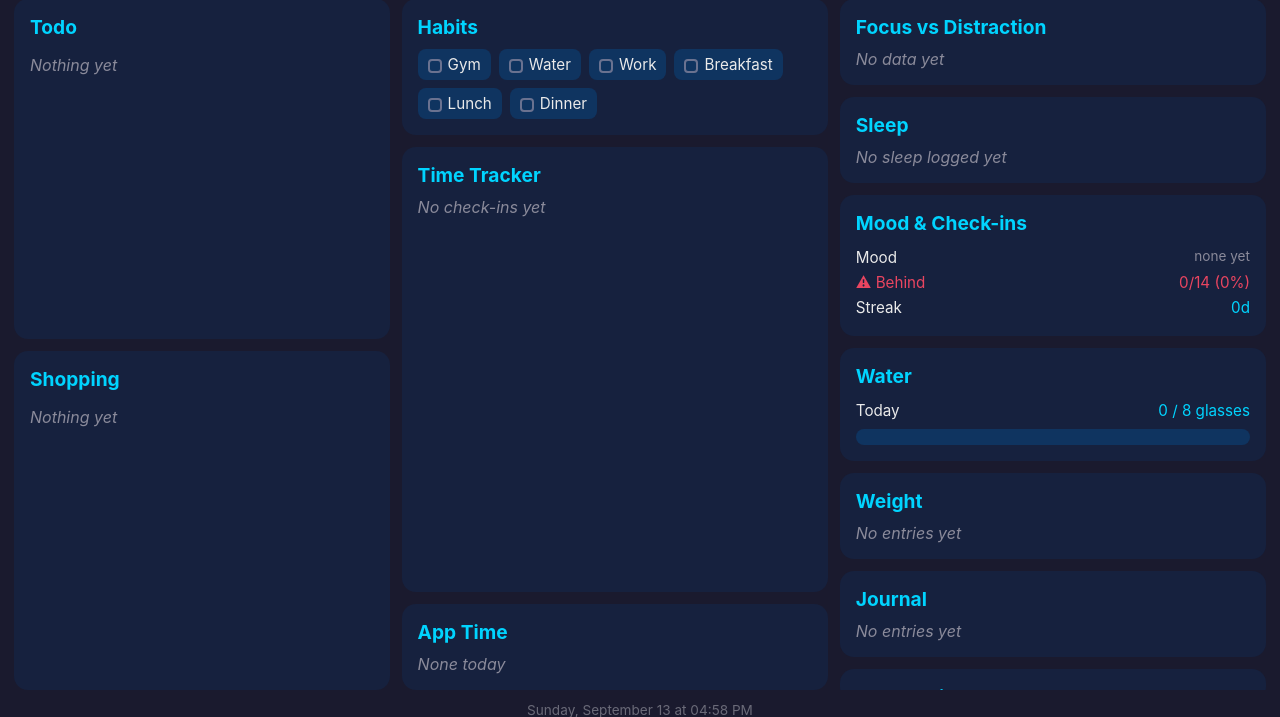
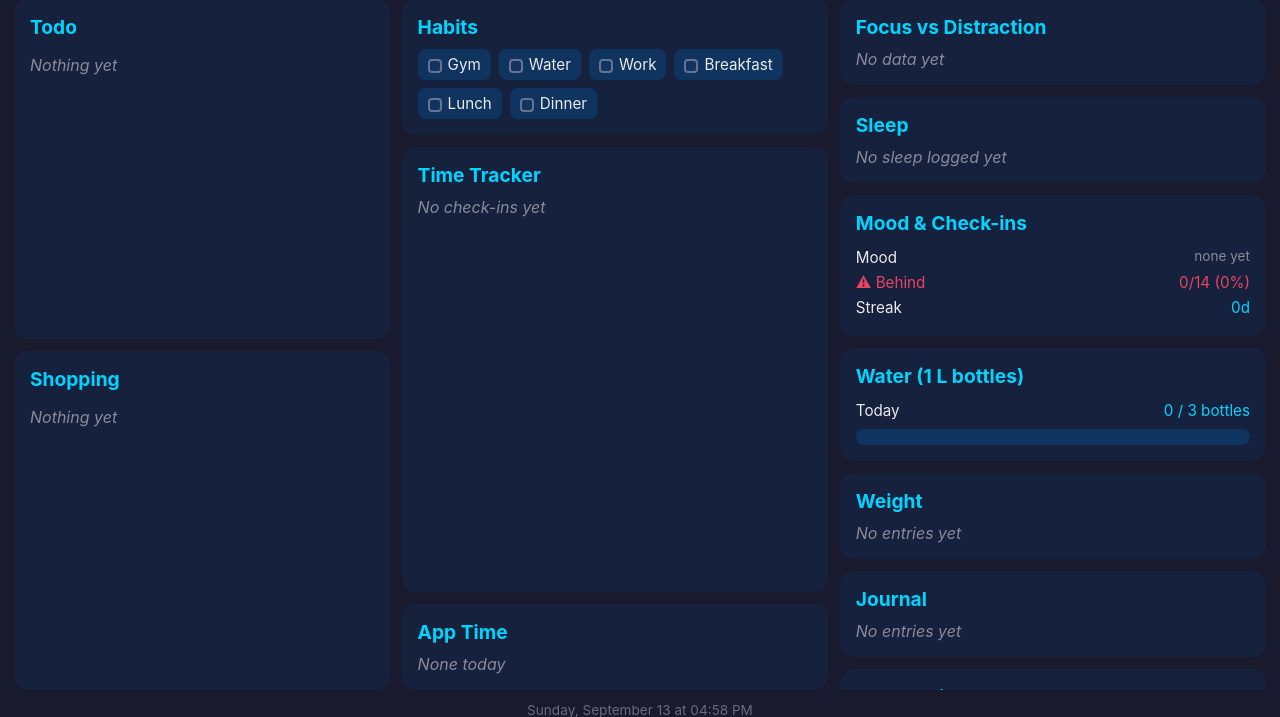
Before and after one commit to t8ykk5q9tq-cpu/Tododisplay, a Flask app: page /board in a window 1280 px wide. Shown: the part 68-785 px from the top of the page. Run offline with Flask 3, Linux system fonts and the light colour scheme; data comes from the database, SQL or seed files in the repository; data that the repository does not hold is empty.

Commit message:
Track water in 1 L bottles instead of glasses
Relabel hydration to 1 L bottles everywhere (phone card, board panel,
display line shows /3L) and set the default goal to 3 bottles/day
(WATER_GOAL). Each tap still logs one unit; the JSON field name is
unchanged so existing data and endpoints keep working.

```diff
--- a/app.py
+++ b/app.py
@@ -349,7 +349,7 @@ SLEEP_FILE = os.path.join(BASE_DIR, "sleep_log.json")
 WATER_FILE = os.path.join(BASE_DIR, "water_log.json")
 METRIC_FILE = os.path.join(BASE_DIR, "metric_log.json")
 JOURNAL_FILE = os.path.join(BASE_DIR, "journal_log.json")
-WATER_GOAL = int(os.environ.get("WATER_GOAL", "8"))
+WATER_GOAL = int(os.environ.get("WATER_GOAL", "3"))
 METRIC_LABEL = os.environ.get("METRIC_LABEL", "Weight")
 METRIC_UNIT = os.environ.get("METRIC_UNIT", "lb")
 COMPLIANCE_FILE = os.path.join(BASE_DIR, "compliance.json")
--- a/display.py
+++ b/display.py
@@ -29,7 +29,7 @@ SLEEP_FILE = os.path.join(BASE_DIR, "sleep_log.json")
 WATER_FILE = os.path.join(BASE_DIR, "water_log.json")
 METRIC_FILE = os.path.join(BASE_DIR, "metric_log.json")
 JOURNAL_FILE = os.path.join(BASE_DIR, "journal_log.json")
-WATER_GOAL = int(os.environ.get("WATER_GOAL", "8"))
+WATER_GOAL = int(os.environ.get("WATER_GOAL", "3"))
 METRIC_LABEL = os.environ.get("METRIC_LABEL", "Weight")
 METRIC_UNIT = os.environ.get("METRIC_UNIT", "lb")
 COMPLIANCE_FILE = os.path.join(BASE_DIR, "compliance.json")
@@ -967,7 +967,7 @@ def draw_tracker(screen, fonts, rect, tracker):
         wm_y = y + pad + title_surf.get_height() + 4 + sub * n_above
         parts = []
         if water:
-            parts.append(f"Water {water['glasses']}/{water['goal']}")
+            parts.append(f"Water {water['glasses']}/{water['goal']}L")
         if metric and metric.get("latest") is not None:
             chg = ""
             if metric.get("change"):
--- a/static/board.html
+++ b/static/board.html
@@ -141,7 +141,7 @@
                 <div id="mood-comp"></div>
             </div>
             <div class="panel" style="flex:0 0 auto">
-                <h2>Water</h2>
+                <h2>Water (1 L bottles)</h2>
                 <div id="water"></div>
             </div>
             <div class="panel" style="flex:0 0 auto">
@@ -264,7 +264,7 @@
             const full = w.glasses >= w.goal;
             el.innerHTML =
                 `<div class="stat-row"><span>Today</span>` +
-                `<span class="v">${w.glasses} / ${w.goal} glasses</span></div>` +
+                `<span class="v">${w.glasses} / ${w.goal} bottles</span></div>` +
                 `<div class="wbar-track"><div class="wbar-fill ${full ? "full" : ""}" style="width:${w.percent}%"></div></div>` +
                 (full ? '<div class="sub good">Goal reached \u2713</div>' : "");
         }
--- a/templates/tracker.html
+++ b/templates/tracker.html
@@ -171,9 +171,9 @@
         <div class="sum-total" id="mood-today"></div>
     </div>
 
-    <!-- Water / hydration -->
+    <!-- Water / hydration (1 L bottles) -->
     <div class="card">
-        <div class="recent-title">Water</div>
+        <div class="recent-title">Water (1 L bottles)</div>
         <div class="water-row">
             <button class="water-btn" id="water-minus">&minus;</button>
             <div class="water-count"><span class="g" id="water-glasses">0</span>
@@ -353,7 +353,7 @@
         function renderWater(w) {
             if (!w) return;
             document.getElementById("water-glasses").textContent = w.glasses;
-            document.getElementById("water-goal").textContent = "/ " + w.goal + " glasses";
+            document.getElementById("water-goal").textContent = "/ " + w.goal + " bottles";
             const fill = document.getElementById("water-fill");
             fill.style.width = w.percent + "%";
             fill.classList.toggle("full", w.glasses >= w.goal);
--- a/tracker_config.example.py
+++ b/tracker_config.example.py
@@ -80,7 +80,7 @@ APP_OPEN_RENUDGE_MIN = 5       # keep nudging this often while still open
 NUDGE_APPS = ["TikTok", "YouTube"]
 
 # --- Health: hydration + a daily numeric metric ---
-WATER_GOAL = 8                 # glasses of water per day (progress bar goal)
+WATER_GOAL = 3                 # 1 L bottles of water per day (progress bar goal)
 METRIC_LABEL = "Weight"        # label for the daily number you log
 METRIC_UNIT = "lb"             # unit shown next to it (e.g. "lb", "kg")
 
```
Also changed, not shown: tracker.py (+5 -5 lines).
